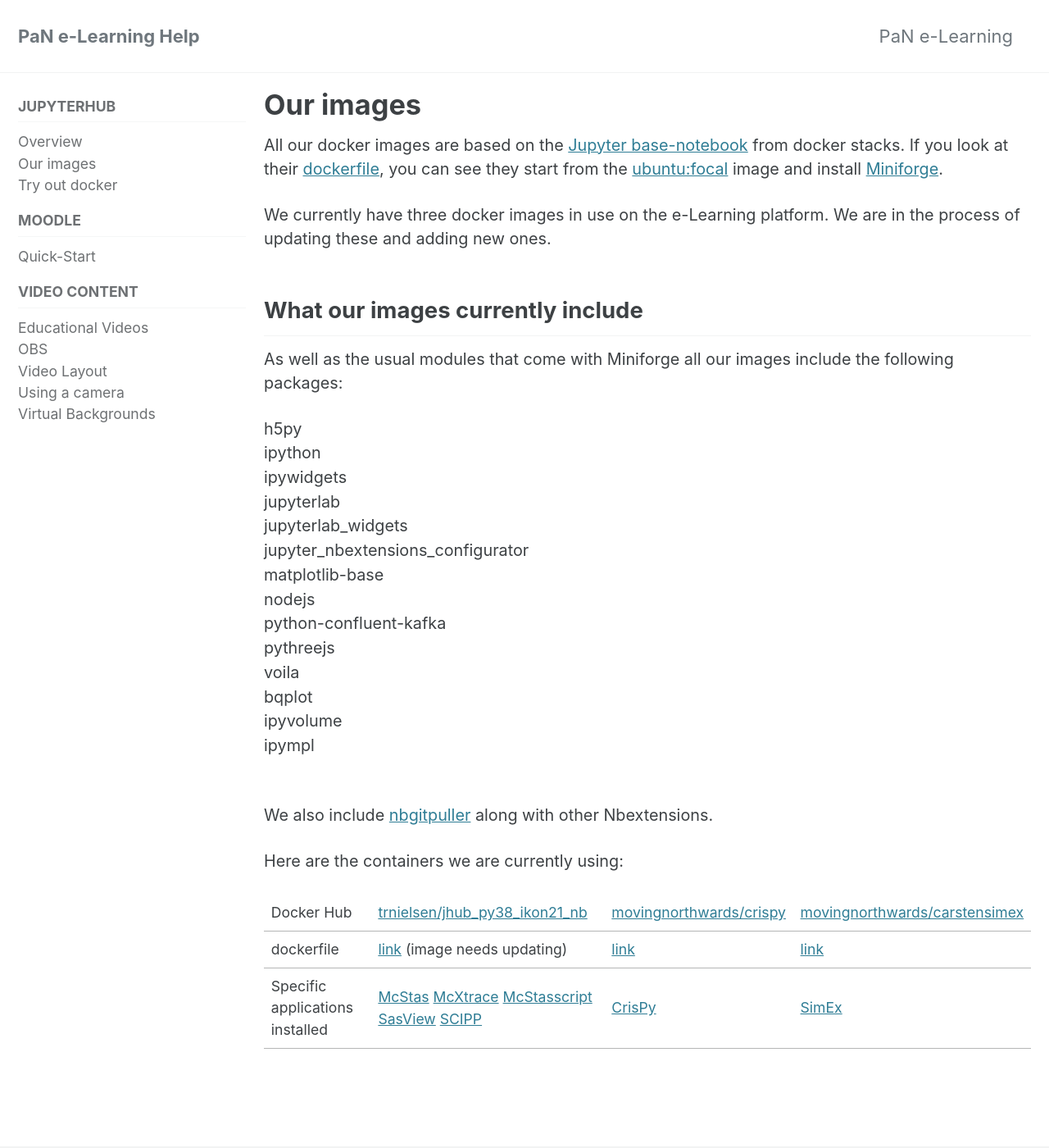
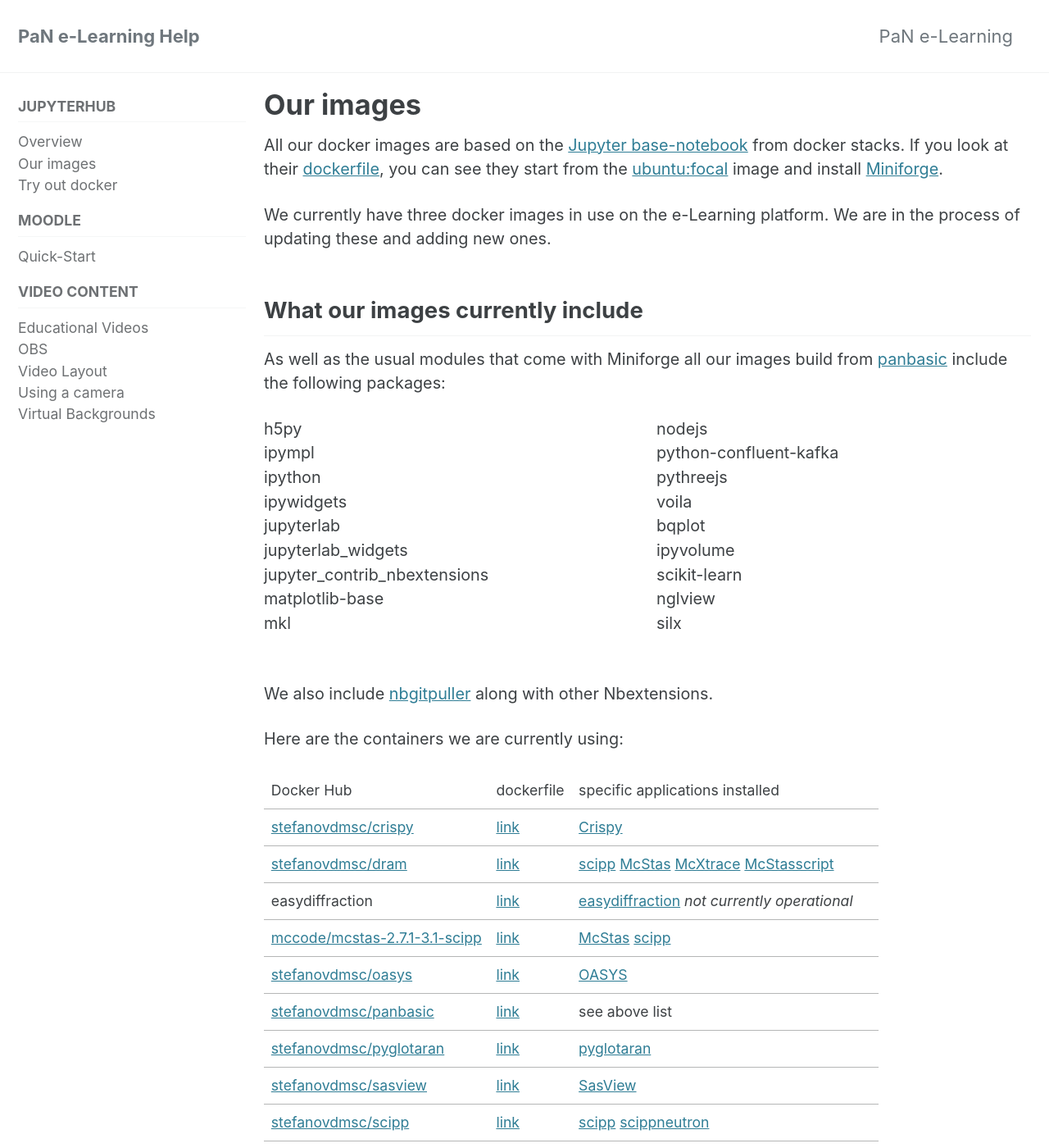
Before and after one commit to pan-training/pan-training.github.io, a Jekyll site: the page built from docs/containers.md, in a window 1280 px wide and 1400 px high. Shown: the whole window at 82% size. Built offline with Jekyll 4.4.1, drawn with Linux system fonts in a browser that asks for light colours; cached includes are drawn as plain includes; some of the changed text lies outside the part shown.

Commit message:
Updating the docker section.

```diff
--- a/docs/containers.md
+++ b/docs/containers.md
@@ -10,27 +10,31 @@ We currently have three docker images in use on the e-Learning platform. We are
 
 ## What our images currently include
 
-As well as the usual modules that come with Miniforge all our images include the following packages:
+As well as the usual modules that come with Miniforge all our images build from [panbasic](https://hub.docker.com/r/stefanovdmsc/panbasic) include the following packages:
 <div style="-webkit-column-count: 2; -moz-column-count: 2; column-count: 2;
 -webkit-column-rule: none; -moz-column-rule: none; column-rule: none;">
     <div style="display: inline-block; list-style-type:none;">
         <li> h5py </li>
+        <li> ipympl </li>
         <li> ipython </li>
         <li> ipywidgets </li>
         <li> jupyterlab </li>
         <li> jupyterlab_widgets </li>
-        <li> jupyter_nbextensions_configurator </li>
+        <li> jupyter_contrib_nbextensions </li>
         <li> matplotlib-base </li>
+        <li> mkl </li>
     </div>
     <br>
-    <div style="display: inline-block; list-style-type:none;">
+    <div style="list-style-type:none;">
         <li> nodejs </li>
         <li> python-confluent-kafka </li>
         <li> pythreejs </li>
         <li> voila </li>
         <li> bqplot </li>
         <li> ipyvolume </li>
-        <li> ipympl </li>
+        <li> scikit-learn </li>
+        <li> nglview </li>
+        <li> silx </li>
     </div>
 </div>
 <br>
@@ -39,7 +43,16 @@ We also include [nbgitpuller](https://jupyterhub.github.io/nbgitpuller/) along w
 
 Here are the containers we are currently using:
 
-| ------ | ----------- | ----------- | ----------- |
-| Docker Hub| [trnielsen/jhub_py38_ikon21_nb](https://hub.docker.com/r/trnielsen/jhub_py38_ikon21_nb) | [movingnorthwards/crispy](https://hub.docker.com/r/movingnorthwards/crispy) | [movingnorthwards/carstensimex](https://hub.docker.com/r/movingnorthwards/carstensimex) |
-| dockerfile | [link](https://github.com/trnielsen/Docker/tree/master/jhub38_dram_ikon21) (image needs updating) | [link](https://github.com/moving-northwards/docker4pan-learning/blob/main/Crispy/Dockerfile) | [link](https://github.com/moving-northwards/docker4pan-learning/blob/main/SimEx/Dockerfile) |
-| Specific applications installed | [McStas](https://www.mcstas.org/) [McXtrace](https://www.mcxtrace.org/) [McStasscript](https://mads-bertelsen.github.io/)  [SasView](https://www.sasview.org/) [SCIPP](https://scipp.github.io/) | [CrisPy](https://www.esrf.fr/computing/scientific/crispy/) | [SimEx](https://simex.readthedocs.io/en/latest/) |
+
+| ------- | ------- | -------- |
+| Docker Hub | dockerfile | specific applications installed |
+| [stefanovdmsc/crispy](https://hub.docker.com/r/stefanovdmsc/crispy) | [link](https://github.com/pan-training/Docker/blob/main/crispy/Dockerfile) | [Crispy](https://www.esrf.fr/computing/scientific/crispy/) |
+| [stefanovdmsc/dram](https://hub.docker.com/r/stefanovdmsc/dram) | [link](https://github.com/pan-training/Docker/blob/main/dram/Dockerfile) | [scipp](https://scipp.github.io/) [McStas](https://www.mcstas.org/) [McXtrace](https://www.mcxtrace.org/) [McStasscript](https://mads-bertelsen.github.io/)|
+| easydiffraction | [link](https://github.com/pan-training/Docker/blob/main/easydiffraction/Dockerfile) | [easydiffraction](https://easydiffraction.org/) *not currently operational*  |
+| [mccode/mcstas-2.7.1-3.1-scipp](https://hub.docker.com/r/mccode/mcstas-2.7.1-3.1-scipp) | [link](https://github.com/pan-training/Docker/blob/main/mcstasgui/Dockerfile) | [McStas](https://www.mcstas.org/) [scipp](https://scipp.github.io/) |
+| [stefanovdmsc/oasys](https://hub.docker.com/r/stefanovdmsc/oasys) | [link](https://github.com/pan-training/Docker/blob/main/oasys/Dockerfile) | [OASYS](https://www.aps.anl.gov/Science/Scientific-Software/OASYS) |
+| [stefanovdmsc/panbasic](https://hub.docker.com/r/stefanovdmsc/panbasic) | [link](https://github.com/pan-training/Docker/blob/main/panbasic/Dockerfile) | see above list |
+| [stefanovdmsc/pyglotaran](https://hub.docker.com/r/stefanovdmsc/pyglotaran) | [link](https://github.com/pan-training/Docker/blob/main/[pyglotaran/Dockerfile) | [pyglotaran](https://pyglotaran.readthedocs.io/en/v0.5.1/introduction.html) |
+| [stefanovdmsc/sasview](https://hub.docker.com/r/stefanovdmsc/sasview) | [link](https://github.com/pan-training/Docker/blob/main/sasview/Dockerfile) | [SasView](https://www.sasview.org/) | |
+| [stefanovdmsc/scipp](https://hub.docker.com/r/stefanovdmsc/scipp) | [link](https://github.com/pan-training/Docker/blob/main/scipp/Dockerfile) | [scipp](https://scipp.github.io/) [scippneutron](https://scipp.github.io/scippneutron/) |
+| [stefanovdmsc/simex](https://hub.docker.com/r/stefanovdmsc/simex) | [link](https://github.com/pan-training/Docker/blob/main/simex/Dockerfile) | [SimEx](https://simex.readthedocs.io/en/latest/) |
```
Also changed, not shown: docs/docker.md (+9 -5 lines).
